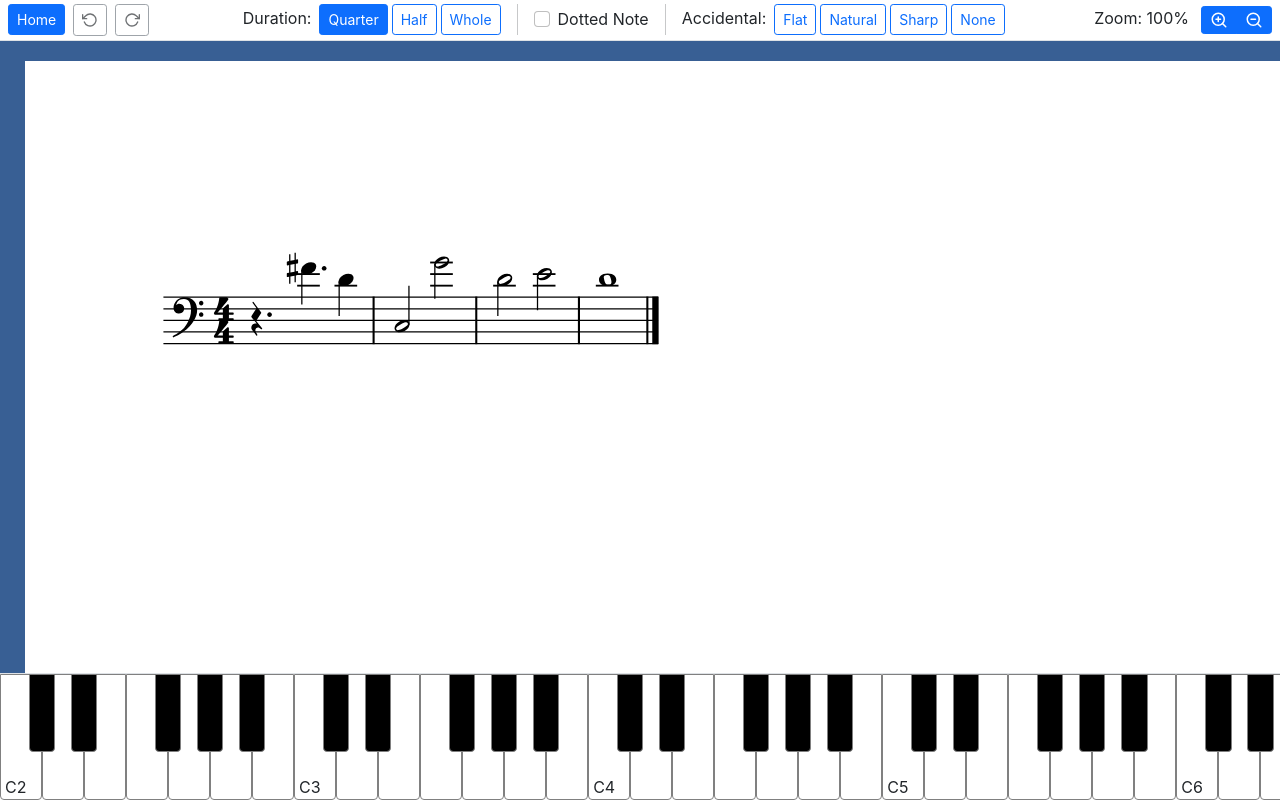
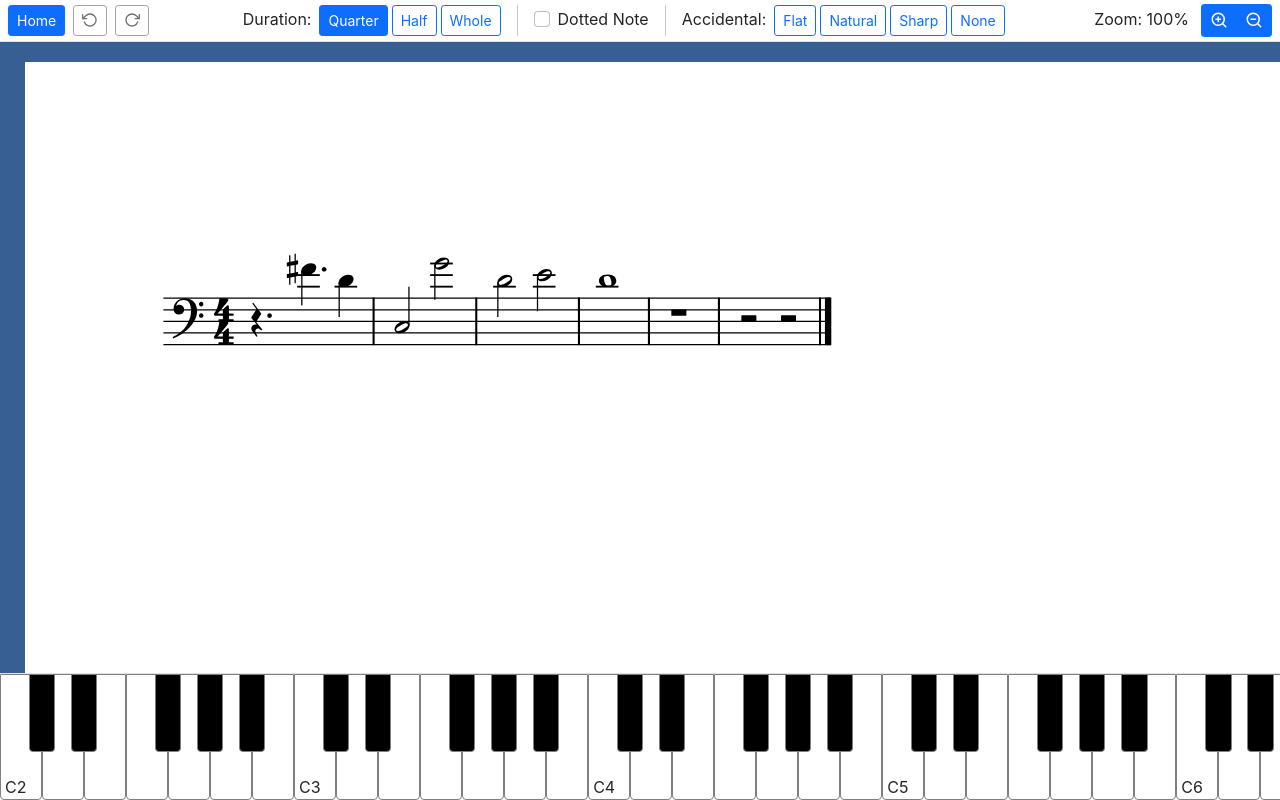
Before and after one commit to kylehench/mazique, a React (Create React App) app in the folder client/: page /scores in a window 1280 px wide. Built offline with nearby package versions, Linux system fonts and the light colour scheme.

Commit message:
split ref doc and doc reducer to separate files

```diff
--- a/client/src/components/PanelTop.jsx
+++ b/client/src/components/PanelTop.jsx
@@ -96,14 +96,10 @@ const PanelTop = (props) => {
         <label className="me-1 noselect">Zoom: {zoom}%</label>
         <div className="btn-group btn-sm" role="group" aria-label="Basic example">
           <button type="button" className="btn btn-sm btn-primary fw-bold" onClick={()=>setZoom(zoom+10)}>
-            <div className="d-flex">
-              <Icon.ZoomIn size={18} />
-           </div>
+              <Icon.ZoomIn className='icon' size={18} />
           </button>
           <button type="button" className="btn btn-sm btn-primary fw-bold" onClick={()=> {if (zoom>10) setZoom(zoom-10)}}>
-            <div className="d-flex">
-             <Icon.ZoomOut size={18} />
-           </div>
+             <Icon.ZoomOut className='icon' size={18} />
           </button>
         </div>
       </div>
--- /dev/null
+++ b/client/src/util/DocumentReducer.js
@@ -0,0 +1,103 @@
+const DocumentReducer = (action, documentState, appState) => {
+  const { document, setDocument, undoStack, setUndoStack, redoStack, setRedoStack } = documentState
+  const { updateDisplayStates, newNote, setNewNote, selection, setSelection, notePosition, setNotePosition } = appState
+
+  if (action.type!=='undo' && action.type!=='redo') {
+    if (undoStack.length<110) {
+      setUndoStack([...undoStack, structuredClone(document)])
+    } else {
+      setUndoStack([...undoStack.slice(10,undoStack.length), structuredClone(document)])
+    }
+  } else {
+    if (action.type==='undo' && undoStack.length===0) return
+    if (action.type==='redo' && redoStack.length===0) return
+  }
+  let nextDoc = []
+
+  switch (action.type) {
+
+    case 'setTimeSig':
+      document[0].timeSig = action.payload
+      break
+
+    case 'setClef':
+      document[0].clef = action.payload
+      break
+
+    case 'editNote':
+      break
+
+    case 'appendNote':
+      const { beats, beatsType } = document[0].timeSig
+      const requestedNote = action.payload
+
+      // determine space available in measure
+      const durationLookup = {
+        eighth: 0.5,
+        quarter: 1,
+        half: 2,
+        whole: 4
+      }
+      const spaceAvailable = beats/beatsType*4 - document[document.length-1].notes.reduce((sum, note) => { return sum + durationLookup[note.type]}, 0)
+      if (spaceAvailable===0) {
+        document.push({
+          number: document.length,
+          notes: [requestedNote]
+        })
+      // } else if (spaceAvailable < 0) {
+
+      } else {
+        document[document.length-1].notes.push(requestedNote)
+      }
+      break
+
+    case 'measureInsert':
+      const end = action.payload.mIdx===document.length
+      const newNotes = [{type: 'whole', rest: null}]
+      for (let i = 0; i < action.payload.insertMeasureCount; i++) {
+        if (end) {
+          document.push({notes: structuredClone(newNotes)})
+        } else if (action.payload.mIdx===0) {
+          document.splice(0, 0, structuredClone(document[0]))
+          document[0].notes = structuredClone(newNotes)
+          delete document[1].clef
+          delete document[1].timeSig
+          console.log(document.slice(0,2))
+        } else {
+          document.splice(action.payload.mIdx, 0, {notes: structuredClone(newNotes)})
+        }
+      }
+      break
+
+    case 'measureDelete':
+      // break if only one measure present
+      if (document.length===1) break
+      let mIdx = action.payload.id.measure
+      document.splice(mIdx, 1)
+      if (mIdx===document.length) mIdx--
+      setSelection({id: {measure: mIdx, note: 0}, type: 'note', note: document[mIdx].notes[0]})
+      break
+
+    case 'undo':
+      setRedoStack([...redoStack, document])
+      nextDoc = undoStack.pop()
+      setDocument(nextDoc)
+      updateDisplayStates(nextDoc)
+      return
+
+    case 'redo':
+      setUndoStack([...undoStack, document])
+      nextDoc = redoStack.pop()
+      setDocument(nextDoc)
+      updateDisplayStates(nextDoc)
+      return
+
+    default:
+      break
+  }
+
+  setRedoStack([])
+  updateDisplayStates(document)
+}
+
+export default DocumentReducer
--- a/client/src/util/PositionElements.js
+++ b/client/src/util/PositionElements.js
@@ -1,6 +1,6 @@
 // export default const
 
-const positionElements = (measures, staves=[], symbols=[], start = 0) => {
+const PositionElements = (measures, staves=[], symbols=[], start = 0) => {
   let origin = {x: -40, y: 120}
   let x = origin.x
   let measureStartX = 0 // initial x value of measure
@@ -67,4 +67,4 @@ const positionElements = (measures, staves=[], symbols=[], start = 0) => {
   return { measures, staves, symbols }
 }
 
-export default positionElements
+export default PositionElements
--- /dev/null
+++ b/client/src/util/ReferenceDocument.js
@@ -0,0 +1,108 @@
+let ReferenceDocument = [
+  { number:1,
+    clef: {sign: 'bass'},
+    timeSig: {beats: 4, beatsType: 4},
+    notes: [
+      {
+        type: 'quarter',
+        // pitch: {
+        //   step: 'D',
+        //   // alter: 0,
+        //   octave: 4,
+        // },
+        dot: 1,
+        rest: null,
+      },
+      {
+        type: 'quarter',
+        pitch: {
+          step: 'F',
+          alter: 1,
+          octave: 4,
+        },
+        dot: 1,
+      },
+      {
+        type: 'quarter',
+        pitch: {
+          step: 'D',
+          // alter: 0,
+          octave: 4,
+        }
+      },
+    ]
+  },
+  {number:2,
+    notes: [
+    {
+      type: 'half',
+      pitch: {
+        step: 'C',
+        // alter: 0,
+        octave: 3,
+      },
+    },
+    {
+      type: 'half',
+      pitch: {
+        step: 'G',
+        // alter: 0,
+        octave: 4,
+      },
+    },
+  ]},
+  {number:3,
+    notes: [
+    {
+      type: 'half',
+      pitch: {
+        step: 'D',
+        // alter: 0,
+        octave: 4,
+      },
+    },
+    {
+      type: 'half',
+      pitch: {
+        step: 'E',
+        // alter: 0,
+        octave: 4,
+      },
+    },
+  ]},
+  {number:4,
+    notes: [
+    {
+      type: 'whole',
+      pitch: {
+        step: 'D',
+        // alter: 0,
+        octave: 4,
+      },
+    },
+  ]},
+  {number:5,
+    notes: [
+    {
+      type: 'whole',
+      rest: null,
+    },
+  ]},
+  {number:6,
+    notes: [
+    {
+      type: 'half',
+      rest: null,
+    },
+    {
+      type: 'half',
+      rest: null,
+    },
+  ]},
+]
+
+// for (let i = 5; i < 55; i++) {
+//   ReferenceDocument.push({...JSON.parse(JSON.stringify(ReferenceDocument[i%4])), number: i})
+// }
+
+export default ReferenceDocument
--- a/client/src/views/ScoreEdit.jsx
+++ b/client/src/views/ScoreEdit.jsx
@@ -2,24 +2,16 @@ import React from 'react'
 import { useEffect, useState } from 'react'
 import PanelTop from '../components/PanelTop'
 import PanelRight from '../components/PanelRight'
-import positionElements from '../util/PositionElements'
+import PositionElements from '../util/PositionElements'
 import Score from '../components/score/Score'
 import Keyboard from '../components/Keyboard'
+import DocumentReducer from '../util/DocumentReducer'
+import ReferenceDocument from '../util/ReferenceDocument'
 
 const ScoreEdit = () => {
 
-  // application states
-  const [zoom, setZoom] = useState(100)
-  const [keyboardZoom, setKeyboardZoom] = useState(120)
-  const [keyboardWidth, setKeyboardWidth] = useState(6/4)
-  const [newNote, setNewNote] = useState({type: 'quarter'})
-  const [notePosition, setNotePosition] = useState({position: 'end'})
-  const [selection, setSelection] = useState({})
-  // bundled app state
-  const appState = {zoom, setZoom, keyboardZoom, setKeyboardZoom, keyboardWidth, setKeyboardWidth, newNote, setNewNote, selection, setSelection, notePosition, setNotePosition}
-
   // document state
-  const [document, setDocument] = useState([])
+  const [document, setDocument] = useState(ReferenceDocument)
   const [undoStack, setUndoStack] = useState([])
   const [redoStack, setRedoStack] = useState([])
   // bundled document state
@@ -33,227 +25,27 @@ const ScoreEdit = () => {
 
   // update display states to reflect document
   const updateDisplayStates = (document) => {
-    const elements = positionElements(structuredClone(document))
+    const elements = PositionElements(structuredClone(document))
     setMeasures(elements.measures)
     setStaves(elements.staves)
     setSymbols(elements.symbols)
     setClef(elements.measures[0].clef.sign)
   }
 
-  const documentReducer = (action) => {
-    if (action.type!=='undo' && action.type!=='redo') {
-      if (undoStack.length<110) {
-        setUndoStack([...undoStack, structuredClone(document)])
-      } else {
-        setUndoStack([...undoStack.slice(10,undoStack.length), structuredClone(document)])
-      }
-    } else {
-      if (action.type==='undo' && undoStack.length===0) return
-      if (action.type==='redo' && redoStack.length===0) return
-    }
-    let nextDoc = []
+  // application states
+  const [zoom, setZoom] = useState(100)
+  const [keyboardZoom, setKeyboardZoom] = useState(120)
+  const [keyboardWidth, setKeyboardWidth] = useState(6/4)
+  const [newNote, setNewNote] = useState({type: 'quarter'})
+  const [notePosition, setNotePosition] = useState({position: 'end'})
+  const [selection, setSelection] = useState({})
+  // bundled app state
+  const appState = { updateDisplayStates, zoom, setZoom, keyboardZoom, setKeyboardZoom, keyboardWidth, setKeyboardWidth, newNote, setNewNote, selection, setSelection, notePosition, setNotePosition }
 
-    switch (action.type) {
-
-      case 'setTimeSig':
-        document[0].timeSig = action.payload
-        break
-
-      case 'setClef':
-        document[0].clef = action.payload
-        break
-
-      case 'editNote':
-        break
-
-      case 'appendNote':
-        const { beats, beatsType } = document[0].timeSig
-        const requestedNote = action.payload
-
-        // determine space available in measure
-        const durationLookup = {
-          eighth: 0.5,
-          quarter: 1,
-          half: 2,
-          whole: 4
-        }
-        const spaceAvailable = beats/beatsType*4 - document[document.length-1].notes.reduce((sum, note) => { return sum + durationLookup[note.type]}, 0)
-        if (spaceAvailable===0) {
-          document.push({
-            number: document.length,
-            notes: [requestedNote]
-          })
-        // } else if (spaceAvailable < 0) {
-
-        } else {
-          document[document.length-1].notes.push(requestedNote)
-        }
-        break
-
-      case 'measureInsert':
-        const end = action.payload.mIdx===document.length
-        const newNotes = [{type: 'whole', rest: null}]
-        for (let i = 0; i < action.payload.insertMeasureCount; i++) {
-          if (end) {
-            document.push({notes: structuredClone(newNotes)})
-          } else if (action.payload.mIdx===0) {
-            document.splice(0, 0, structuredClone(document[0]))
-            document[0].notes = structuredClone(newNotes)
-            delete document[1].clef
-            delete document[1].timeSig
-            console.log(document.slice(0,2))
-          } else {
-            document.splice(action.payload.mIdx, 0, {notes: structuredClone(newNotes)})
-          }
-        }
-        break
-
-      case 'measureDelete':
-        // break if only one measure present
-        if (document.length===1) break
-        let mIdx = action.payload.id.measure
-        document.splice(mIdx, 1)
-        if (mIdx===document.length) mIdx--
-        setSelection({id: {measure: mIdx, note: 0}, type: 'note', note: document[mIdx].notes[0]})
-        break
-
-      case 'undo':
-        setRedoStack([...redoStack, document])
-        nextDoc = undoStack.pop()
-        setDocument(nextDoc)
-        updateDisplayStates(nextDoc)
-        return
-
-      case 'redo':
-        setUndoStack([...undoStack, document])
-        nextDoc = redoStack.pop()
-        setDocument(nextDoc)
-        updateDisplayStates(nextDoc)
-        return
-
-      default:
-        break
-    }
-
-    setRedoStack([])
-    updateDisplayStates(document)
-  }
-
-  const getMusic = () => {
-    let staticDocument = [
-      { number:1,
-        clef:{sign: 'bass'},
-        timeSig:{beats: 4, beatsType: 4},
-        notes: [
-          {
-            type: 'quarter',
-            // pitch: {
-            //   step: 'D',
-            //   // alter: 0,
-            //   octave: 4,
-            // },
-            dot: 1,
-            rest: null,
-          },
-          {
-            type: 'quarter',
-            pitch: {
-              step: 'F',
-              alter: 1,
-              octave: 4,
-            },
-            dot: 1,
-          },
-          {
-            type: 'quarter',
-            pitch: {
-              step: 'D',
-              // alter: 0,
-              octave: 4,
-            }
-          },
-        ]
-      },
-      {number:2,
-        notes: [
-        {
-          type: 'half',
-          pitch: {
-            step: 'C',
-            // alter: 0,
-            octave: 3,
-          },
-        },
-        {
-          type: 'half',
-          pitch: {
-            step: 'G',
-            // alter: 0,
-            octave: 4,
-          },
-        },
-      ]},
-      {number:3,
-        notes: [
-        {
-          type: 'half',
-          pitch: {
-            step: 'D',
-            // alter: 0,
-            octave: 4,
-          },
-        },
-        {
-          type: 'half',
-          pitch: {
-            step: 'E',
-            // alter: 0,
-            octave: 4,
-          },
-        },
-      ]},
-      {number:4,
-        notes: [
-        {
-          type: 'whole',
-          pitch: {
-            step: 'D',
-            // alter: 0,
-            octave: 4,
-          },
-        },
-      ]},
-      // {number:5,
-      //   notes: [
-      //   {
-      //     type: 'whole',
-      //     rest: null,
-      //   },
-      // ]},
-      // {number:6,
-      //   notes: [
-      //   {
-      //     type: 'half',
-      //     rest: null,
-      //   },
-      //   {
-      //     type: 'half',
-      //     rest: null,
-      //   },
-      // ]},
-    ]
-
-    // for (let i = 5; i < 55; i++) {
-    //   staticDocument.push({...JSON.parse(JSON.stringify(staticDocument[i%4])), number: i})
-    // }
-
-    // position all elements
-    setDocument(staticDocument)
-    updateDisplayStates(staticDocument)
-  }
+  const documentReducer = (action) => DocumentReducer(action, documentState, appState)
 
   useEffect(() => {
-    getMusic()
+    updateDisplayStates(ReferenceDocument)
   },[])
 
   const placeNote = (note) => {
```
Also changed, not shown: 1 other file (tests, documents, lock files or other folders).
